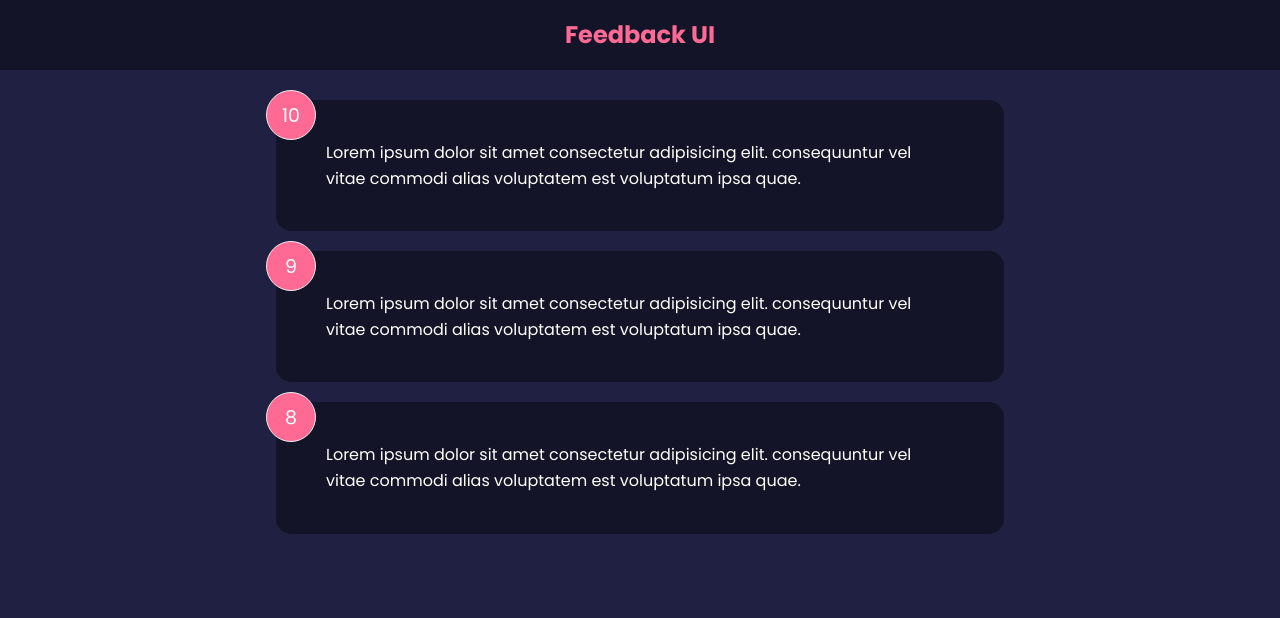
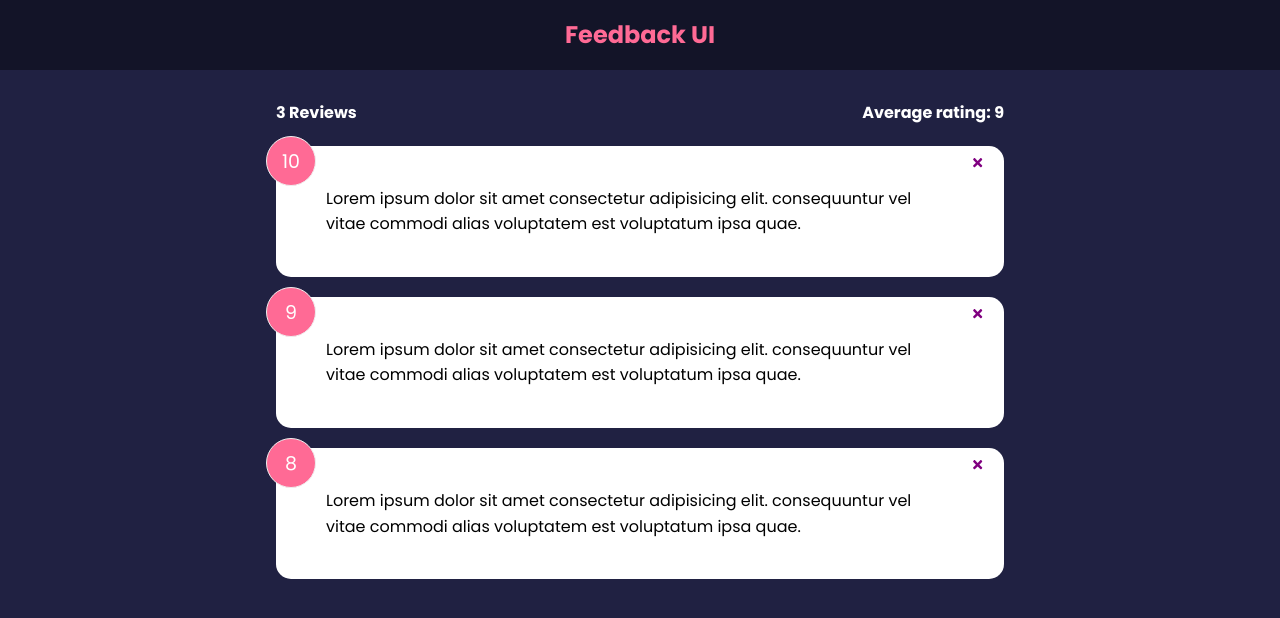
Before and after one commit to tosalmanshaikh/Feedback-App-Front-to-back-2022-Brad-Traversy-Udemy, a React (Create React App) app: page / in a window 1280 px wide. Shown: the top 618 px of the page. Built offline with nearby package versions, Linux system fonts and the light colour scheme.

Commit message:
added reveiws and average ratings

```diff
--- a/package.json
+++ b/package.json
@@ -9,6 +9,7 @@
     "axios": "^0.26.1",
     "react": "^17.0.2",
     "react-dom": "^17.0.2",
+    "react-icons": "^4.3.1",
     "react-router-dom": "^6.2.2",
     "react-scripts": "5.0.0",
     "web-vitals": "^2.1.4"
--- a/src/App.js
+++ b/src/App.js
@@ -1,18 +1,25 @@
-import React from "react";
 import { useState } from "react";
 import Header from "./components/Header";
 import FeedbackList from "./components/FeedbackList";
 import FeedbackData from "./components/data/FeedbackData";
+import FeedbackStats from "./components/FeedbackStats";
 
 function App() {
    const [feedback, setFeedback] = useState(FeedbackData);
+
+   const deleteFeedback = (id) => {
+      if (window.confirm("Are you sure you want to delete?")) {
+         setFeedback(feedback.filter((item) => item.id !== id));
+      }
+   };
 
    return (
       <>
          <Header />
 
          <div className="container">
-            <FeedbackList feedback={feedback} />
+            <FeedbackStats feedback={feedback} />
+            <FeedbackList feedback={feedback} handleDelete={deleteFeedback} />
          </div>
       </>
    );
--- a/src/components/FeedbackItem.jsx
+++ b/src/components/FeedbackItem.jsx
@@ -1,17 +1,25 @@
+import { FaTimes } from 'react-icons/fa';
 import Card from "./shared/Card";
+import PropTypes from 'prop-types';
 
-function FeedbackItem({item}) {
+function FeedbackItem({ item, handleDelete }) {
+
+
+
 
   return (
     <Card>
         <div className="num-display">{item.rating}</div>
+        <button onClick={() => handleDelete(item.id) } className='close'>
+          <FaTimes color='purple'/>
+        </button>
         <div className="text-display">{item.text}</div>
     </Card>
   )
 }
 
-Card.defaultProps = {
-  reverse: true,
+FeedbackItem.propTypes = {
+  item: PropTypes.object.isRequired,
 }
 
 export default FeedbackItem;
--- a/src/components/FeedbackList.jsx
+++ b/src/components/FeedbackList.jsx
@@ -1,7 +1,8 @@
-import React from 'react'
+import PropTypes from 'prop-types'
 import FeedbackItem from './FeedbackItem'
 
-function FeedbackList({feedback}) {
+
+function FeedbackList({ feedback, handleDelete }) {
 
   if(!feedback || feedback.length === 0){
     return <p>No feedback yet</p>
@@ -10,10 +11,24 @@
   return (
     <div className='feedback-list'>
       {feedback.map ((item)=> (
-        <FeedbackItem key={item.id} item={item} />
+        <FeedbackItem
+          key={item.id}
+          item={item}
+          handleDelete={handleDelete}
+          />
       ))}
     </div>
   )
 }
 
+FeedbackList.propTypes = {
+  feedback: PropTypes.arrayOf(
+    PropTypes.shape({
+      id: PropTypes.number.isRequired,
+      text: PropTypes.string.isRequired,
+      rating: PropTypes.number.isRequired,
+    })
+  )
+}
+
 export default FeedbackList
--- /dev/null
+++ b/src/components/FeedbackStats.jsx
@@ -0,0 +1,25 @@
+import PropTypes from 'prop-types'
+
+function FeedbackStats({ feedback }) {
+
+//calculate ratings average
+    let average = feedback.reduce((acc, cur) => {
+        return acc + cur.rating
+    }, 0) / feedback.length
+
+    average = average.toFixed(1).replace(/[.,]0$/, '')
+
+
+  return (
+    <div className='feedback-stats'>
+      <h4>{feedback.length} Reviews </h4>
+      <h4>Average rating: {isNaN(average) ? 0 : average}</h4>
+    </div>
+  )
+}
+
+FeedbackStats.propTypes = {
+    feedback: PropTypes.array.isRequired,
+}
+
+export default FeedbackStats
--- a/src/components/shared/Card.jsx
+++ b/src/components/shared/Card.jsx
@@ -1,6 +1,6 @@
-import React from 'react'
+import PropTypes from 'prop-types';
 
-function Card({children, reverse}) {
+function Card({ children,reverse }) {
   return (
     // <div className={`card ${reverse && 'reverse'}`}>
     //   {children}
@@ -13,4 +13,14 @@
   )
 }
 
+Card.defaultProps = {
+  reverse: false,
+}
+
+Card.protoTypes = {
+  children: PropTypes.node.isRequired,
+  reverse: PropTypes.bool,
+}
+
+
 export default Card
```
Also changed, not shown: 1 other file (tests, documents, lock files or other folders).
